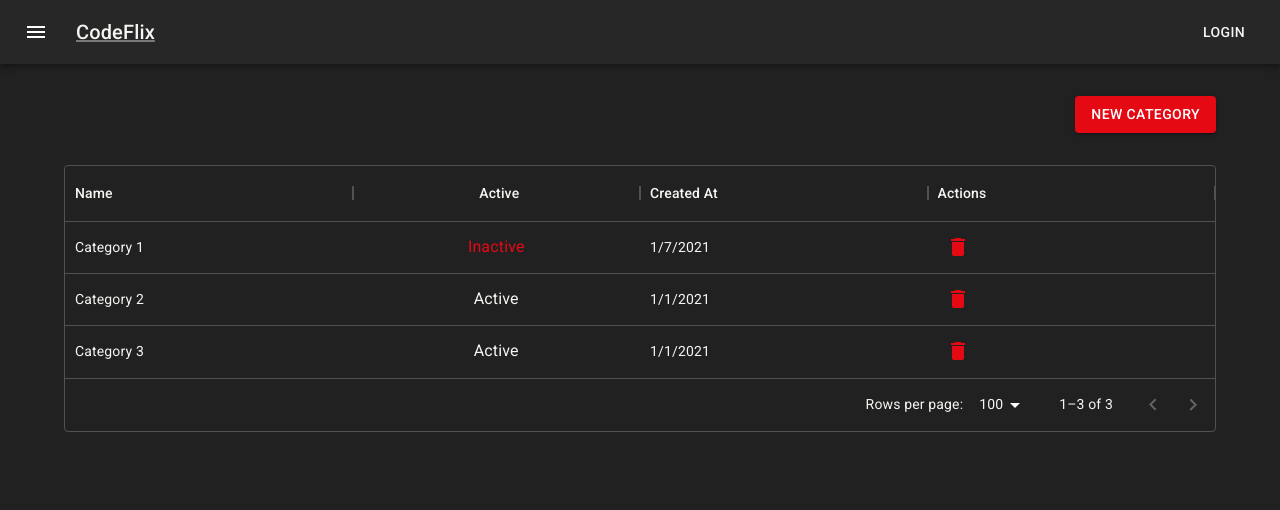
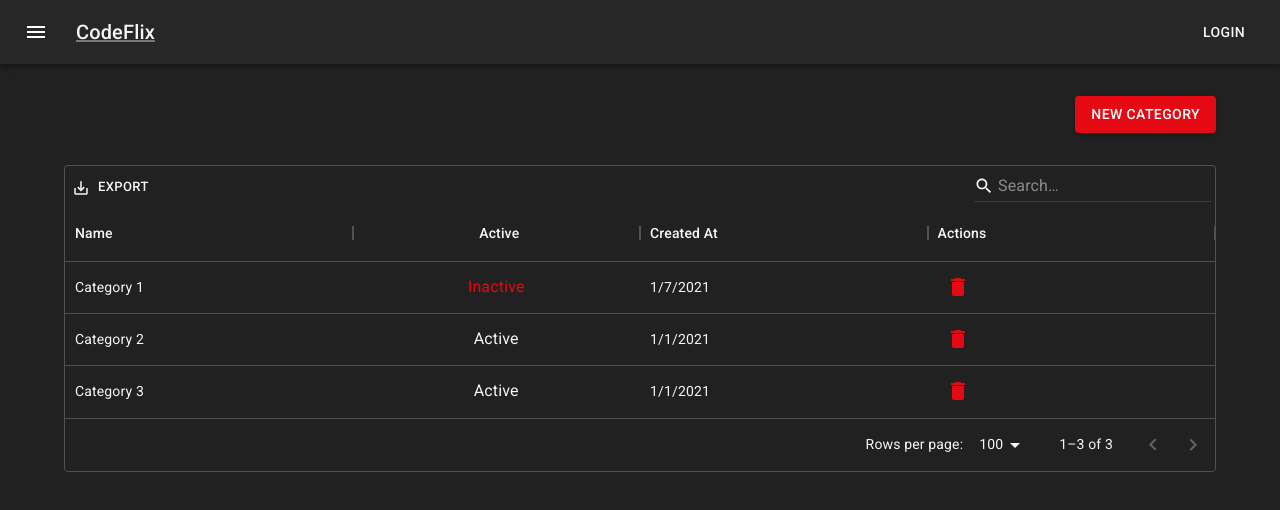
Before and after one commit to AlissonDavisAlmeida/codeflix-admin-micro-front, a React (Create React App) app: page / in a window 1280 px wide. Shown: the top 510 px of the page. Built offline with nearby package versions, Linux system fonts and the light colour scheme.

Commit message:
add filter to DataGrid

```diff
--- a/src/features/categories/listCategory.tsx
+++ b/src/features/categories/listCategory.tsx
@@ -3,7 +3,11 @@ import {
   Box, Button, IconButton, Link, Typography,
 } from '@mui/material';
 import {
-  GridRowsProp, DataGrid, GridColDef, GridRenderCellParams,
+  GridRowsProp,
+  DataGrid,
+  GridColDef,
+  GridRenderCellParams,
+  GridToolbar,
 } from '@mui/x-data-grid';
 import { useAppSelector } from '../../app/hooks';
 import { selectCategories } from './categorySlice';
@@ -100,10 +104,23 @@ export const ListCategory = () => {
       >
 
         <DataGrid
+          components={{ Toolbar: GridToolbar }}
           rows={rows}
+          disableColumnSelector
+          disableColumnFilter
+          disableDensitySelector
+          disableSelectionOnClick
           columns={columns}
           autoHeight
           rowsPerPageOptions={[2, 10, 20, 50, 100]}
+          componentsProps={{
+            toolbar: {
+              showQuickFilter: true,
+              quickFiltersProps: {
+                debounceMs: 500,
+              },
+            },
+          }}
         />
       </div>
     </Box>
```
